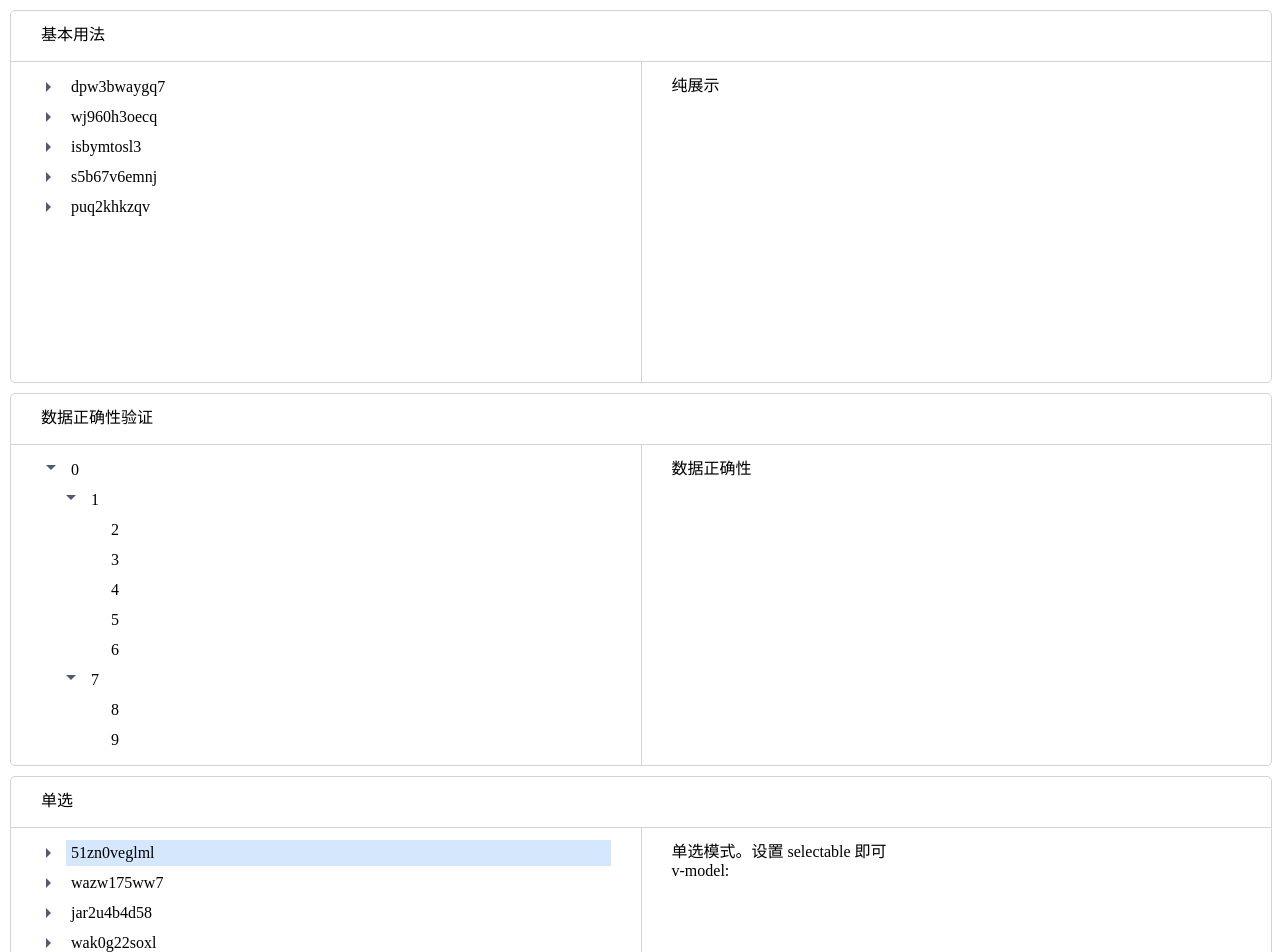
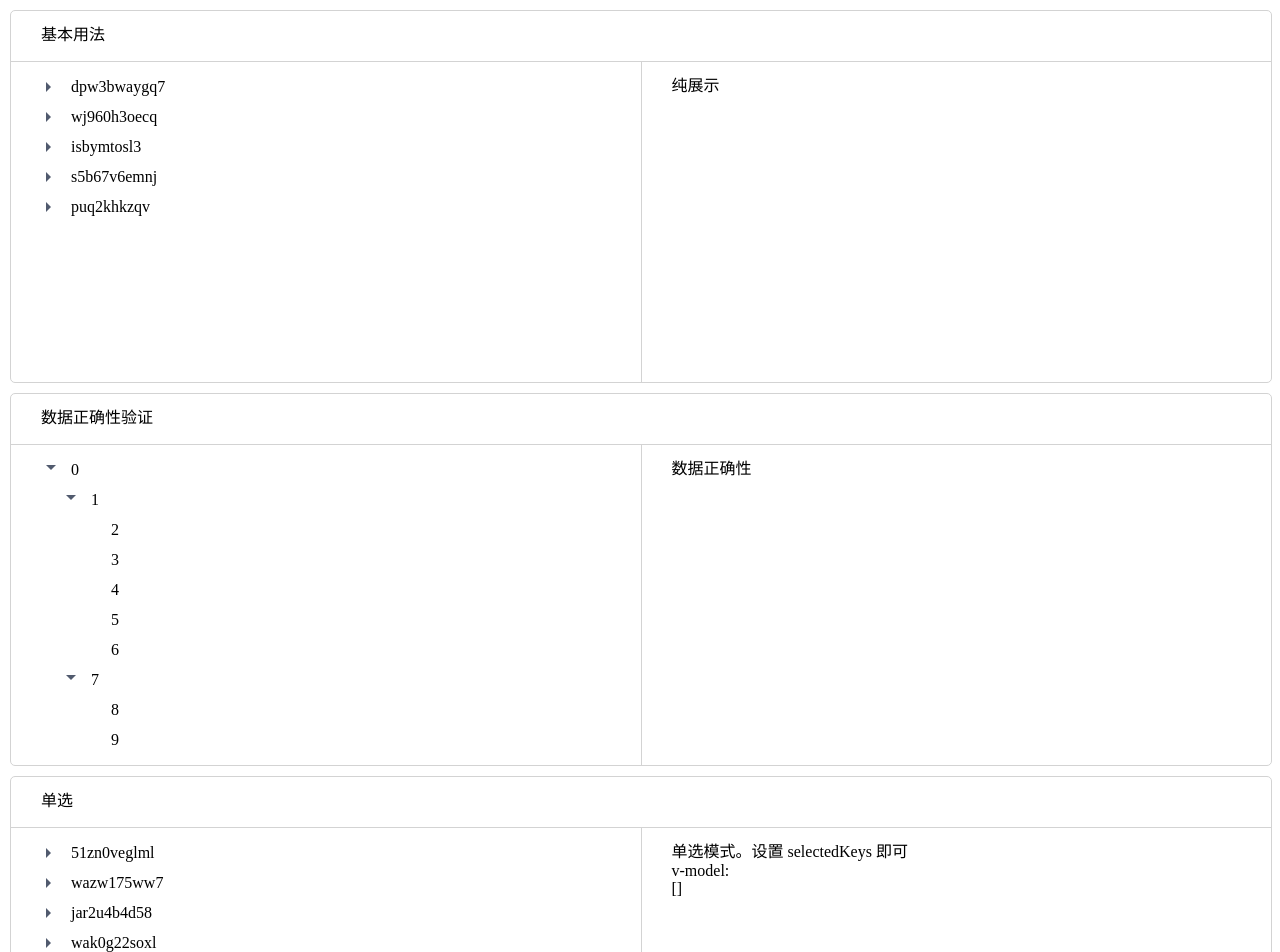
Before and after one commit to Teaghy/vtree2, a Vue app: page / in a window 1280 px wide. Shown: the top 952 px of the page. Built offline with nearby package versions, Linux system fonts and the light colour scheme.

Commit message:
feat: 节点中的selected与checked去除, 通过checkedKeys 与 selectedKeys实现

```diff
--- a/example/Feature.vue
+++ b/example/Feature.vue
@@ -46,16 +46,17 @@
         <div class="interface">
           <div style="height: 300px;">
             <CTree
-              v-model="selectableValue"
+              :selected-keys.sync="selectedKeys"
               :data="selectable"
+              multiple
               selectable
             ></CTree>
           </div>
         </div>
         <div class="desc">
-          单选模式。设置 selectable 即可<br/>
+          单选模式。设置 selectedKeys 即可<br/>
           v-model: <br/>
-          {{ selectableValue }}
+          {{ selectedKeys }}
         </div>
       </div>
     </div>
@@ -285,6 +286,8 @@ export default {
       // selectableValue: selectableData[0].id,
       selectableValue: '',
 
+      selectedKeys: [],
+
       // 多选
       showCheckable: true,
       checkable: checkableData,
--- a/src/components/Tree.vue
+++ b/src/components/Tree.vue
@@ -186,15 +186,26 @@ export default (Vue as VueConstructor<Vue & {
   },
   props: {
     /** 单选模式下为字符串或数字，多选模式下为数组或者以 separator 分隔的字符串。当即可单选又可多选时，value 是多选的值 */
-    value: [
-      String,
-      Number,
-      Array as () => TreeNodeKeyType[],
-    ],
+    // value: [
+    //   String,
+    //   Number,
+    //   Array as () => TreeNodeKeyType[],
+    // ],
 
     /** 传入的树数据。数据量大时，不建议通过 props 传入数据，建议用 `setData` 方法代替 */
     data: {
       type: Array as () => AnyPropsArrayType,
+      default: () => [],
+    },
+
+    /** 传入的树数据。数据量大时，不建议通过 props 传入数据，建议用 `setData` 方法代替 */
+    selectedKeys: {
+      type: Array as () => TreeNodeKeyType[],
+      default: () => [],
+    },
+
+    checkedKeys: {
+      type: Array as () => TreeNodeKeyType[],
       default: () => [],
     },
 
@@ -229,10 +240,10 @@ export default (Vue as VueConstructor<Vue & {
     },
 
     /** 多选模式下 value 分隔符 */
-    separator: {
-      type: String,
-      default: ',',
-    },
+    // separator: {
+    //   type: String,
+    //   default: ',',
+    // },
 
     /** 是否显示选择框 */
     checkable: {
@@ -416,7 +427,8 @@ export default (Vue as VueConstructor<Vue & {
     },
   },
   data () {
-    const valueCache = Array.isArray(this.value) ? this.value.concat() : this.value
+    // const valueCache = Array.isArray(this.value) ? this.value.concat() : this.value
+    const valueCache = Array.isArray(this.selectedKeys) ? this.selectedKeys.concat() : this.selectedKeys
     return {
       /** 未加载选中的节点，展示已选时生成，其他情况下没用 */
       unloadCheckedNodes: ([] as TreeNodeType[]),
@@ -591,16 +603,14 @@ export default (Vue as VueConstructor<Vue & {
     /** 使用此方法重置树数据，可避免大量数据被 vue 监听 */
     setData (data: AnyPropsArrayType): void {
       this.resetSpaceHeights()
-      let checkableUnloadKeys: TreeNodeKeyType | TreeNodeKeyType[] | null = null
-      let selectableUnloadKey: TreeNodeKeyType | null = null
+      let checkableUnloadKeys: TreeNodeKeyType[] | null = null
+      let selectableUnloadKey: TreeNodeKeyType[] | null = null
       if (this.checkable) {
-        if (Array.isArray(this.value)) {
-          checkableUnloadKeys = this.value.concat()
-        } else if (typeof this.value === 'string') {
-          checkableUnloadKeys = this.value === '' ? [] : this.value.split(this.separator)
-        }
-      } else if (this.selectable && !Array.isArray(this.value)) {
-        selectableUnloadKey = this.value
+          checkableUnloadKeys = this.checkedKeys.concat()
+      }
+
+      if (this.selectedKeys.length) {
+        selectableUnloadKey = this.selectedKeys.concat();
       }
       this.nonReactive.store.setData(data, selectableUnloadKey, checkableUnloadKeys as TreeNodeKeyType[])
       this.updateExpandedKeys()
@@ -710,7 +720,7 @@ export default (Vue as VueConstructor<Vue & {
       if (!this.checkable) return
       showUnloadCheckedNodes = showUnloadCheckedNodes == null ? this.showUnloadCheckedNodes : showUnloadCheckedNodes
       const checkedNodesCache = this.nonReactive.store.getCheckedNodes()
-      this.nonReactive.store.filter('', (keyword, node) => node.checked)
+      this.nonReactive.store.filter('', (keyword, node) => node._checked)
       if (!showUnloadCheckedNodes) return
       const unloadKeys = this.nonReactive.store.getUnloadCheckedKeys()
       if (unloadKeys.length) {
@@ -795,7 +805,7 @@ export default (Vue as VueConstructor<Vue & {
       if (this.unloadCheckedNodes.length) {
         const unloadKeys = this.nonReactive.store.getUnloadCheckedKeys()
         this.unloadCheckedNodes.forEach((node) => {
-          node.checked = unloadKeys.indexOf(node[this.keyField]) > -1
+          node._checked = unloadKeys.indexOf(node[this.keyField]) > -1
         })
       }
     },
@@ -803,11 +813,11 @@ export default (Vue as VueConstructor<Vue & {
     //#region Handle node events
     handleNodeCheck (node: TreeNodeType): void {
       if (!this.cascade && this.enableLeafOnly && !node.isLeaf) return
-      this.nonReactive.store.setChecked(node[this.keyField], node.indeterminate ? false : !node.checked, true, true, true)
+      this.nonReactive.store.setChecked(node[this.keyField], node.indeterminate ? false : !node._checked, true, true, true)
     },
     handleNodeSelect (node: TreeNodeType): void {
       if (this.enableLeafOnly && !node.isLeaf) return
-      this.nonReactive.store.setSelected(node[this.keyField], !node.selected, true, true, this.multiple)
+      this.nonReactive.store.setSelected(node[this.keyField], !node._selected, true, true, this.multiple)
     },
     handleNodeExpand (node: TreeNodeType): void {
       this.updateBeforeExpand(node)
@@ -842,16 +852,9 @@ export default (Vue as VueConstructor<Vue & {
     emitCheckableInput (checkedNodes: TreeNodeType[], checkedKeys: TreeNodeKeyType[]): void {
       if (this.checkable) {
         // 多选
-        let emitValue: TreeNodeKeyType[] | string = checkedKeys
-        if (!Array.isArray(this.value)) {
-          emitValue = emitValue.join(this.separator)
-        }
-        if (Array.isArray(emitValue)) {
-          this.valueCache = emitValue.concat()
-        } else {
-          this.valueCache = emitValue
-        }
-        this.$emit('input', emitValue)
+        // let emitValue: TreeNodeKeyType[] | string = checkedKeys
+
+        this.$emit('update:checked-keys', checkedKeys)
       }
     },
 
@@ -863,7 +866,7 @@ export default (Vue as VueConstructor<Vue & {
         // 单选
         const emitValue: TreeNodeKeyType[] = selectedKeys ? selectedKeys : []
         this.valueCache = emitValue
-        this.$emit('input', emitValue)
+        this.$emit('update:selected-keys', emitValue)
       }
     },
 
@@ -1079,33 +1082,46 @@ export default (Vue as VueConstructor<Vue & {
     this.initializeNonReactiveData()
   },
   watch: {
-    value (newVal: VModelType) {
-      if (this.checkable) {
-        // 检查是否由 input 事件触发
-        if (sameValue(newVal, this.valueCache)) return
+    selectedKeys (newVal: TreeNodeKeyType[], oldValue:  TreeNodeKeyType[]) {
+      // 检查是否由 input 事件触发
+      if (sameValue(newVal, oldValue)) return
+      this.nonReactive.store.clearSelected(false, false);
+      this.nonReactive.store.setSelectedKeys(newVal as TreeNodeKeyType[])
+    },
+    checkedKeys (newVal: TreeNodeKeyType[], oldValue:  TreeNodeKeyType[]) {
+       // 检查是否由 input 事件触发
+       if (sameValue(newVal, oldValue)) return
+      this.nonReactive.store.clearChecked(false, false);
+      this.nonReactive.store.setCheckedKeys(newVal, true)
+    },
 
-        // 多选
-        let checkedKeys: TreeNodeKeyType[] = []
-        if (Array.isArray(newVal)) {
-          checkedKeys = newVal.concat()
-        } else if (typeof newVal === 'string') {
-          checkedKeys = newVal === '' ? [] : (newVal as string).split(this.separator)
-        }
-        this.nonReactive.store.clearChecked(false, false)
-        this.nonReactive.store.setCheckedKeys(checkedKeys, true)
-      } else if (this.selectable) {
-        // 检查是否由 input 事件触发
-        if (newVal === this.valueCache) return
+    // value (newVal: VModelType) {
+    //   if (this.checkable) {
+    //     // 检查是否由 input 事件触发
+    //     if (sameValue(newVal, this.valueCache)) return
 
-        // 单选
-        const currentSelected = this.nonReactive.store.getSelectedKey()
-        if (newVal !== '' && newVal != null) {
-          this.nonReactive.store.setSelected(newVal as TreeNodeKeyType, true, true, true, this.multiple)
-        } else if ((newVal === '' || newVal == null) && currentSelected) {
-          this.nonReactive.store.setSelected(currentSelected, false, true, true, this.multiple)
-        }
-      }
-    },
+    //     // 多选
+    //     let checkedKeys: TreeNodeKeyType[] = []
+    //     if (Array.isArray(newVal)) {
+    //       checkedKeys = newVal.concat()
+    //     } else if (typeof newVal === 'string') {
+    //       checkedKeys = newVal === '' ? [] : (newVal as string).split(this.separator)
+    //     }
+    //     this.nonReactive.store.clearChecked(false, false)
+    //     this.nonReactive.store.setCheckedKeys(checkedKeys, true)
+    //   } else if (this.selectable) {
+    //     // 检查是否由 input 事件触发
+    //     if (newVal === this.valueCache) return
+
+    //     // 单选
+    //     const currentSelected = this.nonReactive.store.getSelectedKey()
+    //     if (newVal !== '' && newVal != null) {
+    //       this.nonReactive.store.setSelected(newVal as TreeNodeKeyType, true, true, true, this.multiple)
+    //     } else if ((newVal === '' || newVal == null) && currentSelected) {
+    //       this.nonReactive.store.setSelected(currentSelected, false, true, true, this.multiple)
+    //     }
+    //   }
+    // },
     data: {
       deep: true,
       handler (newData: AnyPropsArrayType) {
--- a/src/components/TreeNode.vue
+++ b/src/components/TreeNode.vue
@@ -228,7 +228,7 @@ export default (Vue as VueConstructor<Vue & {
       return [
         `${prefixCls}__checkbox`,
         {
-          [`${prefixCls}__checkbox_checked`]: this.data.checked,
+          [`${prefixCls}__checkbox_checked`]: this.data._checked,
           [`${prefixCls}__checkbox_indeterminate`]: this.data.indeterminate,
           [`${prefixCls}__checkbox_disabled`]: this.disableAll || this.data.disabled,
         },
@@ -238,7 +238,7 @@ export default (Vue as VueConstructor<Vue & {
       return [
         `${prefixCls}__title`,
         {
-          [`${prefixCls}__title_selected`]: this.data.selected,
+          [`${prefixCls}__title_selected`]: this.data._selected,
           [`${prefixCls}__title_disabled`]: this.disableAll || this.data.disabled,
         },
       ]
@@ -348,7 +348,7 @@ export default (Vue as VueConstructor<Vue & {
       this.$emit('click', this.fullData, e)
       if (this.selectable) {
         if (this.disableAll || this.data.disabled) return
-        if (this.data.selected && !this.unselectOnClick) return
+        if (this.data._selected && !this.unselectOnClick) return
         this.$emit('select', this.fullData, e)
       } else if (this.checkable) {
         this.handleCheck()
--- a/src/components/TreeSearch.vue
+++ b/src/components/TreeSearch.vue
@@ -366,7 +366,7 @@ export default (
       let isInterrupted = false;
       for (let i = 0; i < length; i++) {
         const node = currentVisibleNodes[i];
-        if (node.checked) {
+        if (node._checked) {
           hasChecked = true;
         } else {
           hasUnchecked = true;
--- a/src/store/tree-store.ts
+++ b/src/store/tree-store.ts
@@ -88,7 +88,7 @@ export default class TreeStore {
     this.flatData = this.flatData.slice(0, insertIndex).concat(insertNodes, this.flatData.slice(insertIndex))
   }
 
-  setData (data: ITreeNodeOptions[], selectableUnloadKey: TreeNodeKeyType | null = null, checkableUnloadKeys: TreeNodeKeyType[] | null = null): void {
+  setData (data: ITreeNodeOptions[], selectableUnloadKey: TreeNodeKeyType[] | null = null, checkableUnloadKeys: TreeNodeKeyType[] | null = null): void {
     this.data = data.map((nodeData: ITreeNodeOptions): TreeNode => new TreeNode(nodeData, null, this.options.keyField, !!this.options.load))
     // 清空 mapData
     for (let key in this.mapData) delete this.mapData[key]
@@ -123,8 +123,8 @@ export default class TreeStore {
     if (node.disabled) return
 
     // 首先确定没有变化的情况
-    if (node.checked && value) return // 已经勾选的再次勾选，直接返回
-    if (!node.checked && !node.indeterminate && !value) return // 未勾选且不是半选状态再次设置未勾选，直接返回
+    if (node._checked && value) return // 已经勾选的再次勾选，直接返回
+    if (!node._checked && !node.indeterminate && !value) return // 未勾选且不是半选状态再次设置未勾选，直接返回
 
     if (this.options.cascade) {
       // 向下勾选，包括自身
@@ -132,11 +132,11 @@ export default class TreeStore {
       // 向上勾选父节点直到根节点
       this.checkNodeUpward(node)
     } else {
-      node.checked = value
+      node._checked = value
     }
 
     if (triggerEvent) {
-      if (node.checked) {
+      if (node._checked) {
         this.emit('check', node)
       } else {
         this.emit('uncheck', node)
@@ -249,31 +249,31 @@ export default class TreeStore {
     if (!node) return this.setUnloadSelected(key, value, triggerEvent, triggerDataChange, isMultiple)
     if (node.disabled) return
 
-    if (node.selected === value) return // 当前节点已经是将要设置的状态，直接返回
+    if (node._selected === value) return // 当前节点已经是将要设置的状态，直接返回
 
     if (this.currentSelectedKeys?.includes(key)) { // 设置的节点即当前已选中节点
       if (!value) { // 取消当前选中节点
-        node.selected = value
+        node._selected = value
         this.currentSelectedKeys = this.currentSelectedKeys.filter(item => item !== key)
       }
     } else { // 设置的节点不是当前已选中节点，要么当前没有选中节点，要么当前有选中节点
       if (value) {
         if (this.currentSelectedKeys === null) { // 当前没有选中节点
-          node.selected = value
+          node._selected = value
           this.currentSelectedKeys = [node[this.options.keyField]]
         } else {
           if (isMultiple) {
             // 多选不需要让其他节点的select状态变化
-            node.selected = value
+            node._selected = value
             this.currentSelectedKeys.push(node[this.options.keyField])
           } else {
             // 单选需要取消其它选中
             this.currentSelectedKeys.forEach(itemKey => {
               if (this.mapData[itemKey]) {
-                this.mapData[itemKey].selected = false
+                this.mapData[itemKey]._selected = false
               }
             });
-            node.selected = value
+            node._selected = value
             this.currentSelectedKeys = [node[this.options.keyField]]
           }
 
@@ -282,7 +282,7 @@ export default class TreeStore {
     }
 
     if (triggerEvent) {
-      if (node.selected) {
+      if (node._selected) {
         this.emit('select', node)
       } else {
         this.emit('unselect', node)
@@ -422,7 +422,7 @@ export default class TreeStore {
               node.setChildren(children)
               // 如果单选选中的值为空，则允许后续数据覆盖单选 value
               const currentCheckedKeys = this.getCheckedKeys()
-              const flattenChildren = this.flattenData(node.children, this.getSelectedKey === null)
+              const flattenChildren = this.flattenData(node.children)
               this.insertIntoFlatData(parentIndex + 1, flattenChildren)
               // 如果有未加载的选中节点，判断其是否已加载
               this.setUnloadCheckedKeys(currentCheckedKeys)
@@ -525,7 +525,7 @@ export default class TreeStore {
       const result: TreeNode[] = []
       const traversal = (nodes: TreeNode[]) => {
         nodes.forEach((node) => {
-          if (node.checked) {
+          if (node._checked) {
             result.push(node)
           } else if (!node.isLeaf && node.indeterminate) {
             traversal(node.children)
@@ -536,8 +536,8 @@ export default class TreeStore {
       return result
     } else {
       return this.flatData.filter((node) => {
-        if (ignoreMode === ignoreEnum.parents) return node.checked && node.isLeaf
-        return node.checked
+        if (ignoreMode === ignoreEnum.parents) return node._checked && node.isLeaf
+        return node._checked
       })
     }
   }
@@ -819,7 +819,7 @@ export default class TreeStore {
     this.checkNodeUpward(movingNode)
     this.triggerCheckedChange()
     // 处理单选
-    if (movingNode.selected) {
+    if (movingNode._selected) {
       this.setSelected(movingNode[this.options.keyField], true)
     }
   }
@@ -912,7 +912,7 @@ export default class TreeStore {
    * @param nodes 树状节点数据
    * @param overrideSelected 是否根据数据设置 `selected`
    */
-  private flattenData (nodes: TreeNode[], overrideSelected: boolean = true, result: TreeNode[] = []): TreeNode[] {
+  private flattenData (nodes: TreeNode[], result: TreeNode[] = []): TreeNode[] {
     const length = nodes.length
     for (let i = 0; i < length; i++) {
       const node = nodes[i]
@@ -923,20 +923,20 @@ export default class TreeStore {
       }
       this.mapData[key] = node
 
-      // 如果数据上就是选中的，则更新节点状态
-      if (node.checked && this.options.cascade) {
-        // 向下勾选，包括自身
-        this.checkNodeDownward(node, true)
-        // 向上勾选父节点直到根节点
-        this.checkNodeUpward(node)
-      }
+      // // 如果数据上就是选中的，则更新节点状态   ----去除节点中的select选项
+      // if (node.checked && this.options.cascade) {
+      //   // 向下勾选，包括自身
+      //   this.checkNodeDownward(node, true)
+      //   // 向上勾选父节点直到根节点
+      //   this.checkNodeUpward(node)
+      // }
 
-      if (node.selected && overrideSelected) {
-        // this.clearSelected(false, false)
-        this.currentSelectedKeys?.push(node[this.options.keyField])
-        // todo
-        // this.emit('selected-change', node, this.currentSelectedKey)
-      }
+      // if (node.selected && overrideSelected) {
+      //   // this.clearSelected(false, false)
+      //   this.currentSelectedKeys?.push(node[this.options.keyField])
+      //   // todo
+      //   // this.emit('selected-change', node, this.currentSelectedKey)
+      // }
 
       if ((this.options.defaultExpandAll || node.expand) && !this.options.load && !node.isLeaf) {
         node.expand = false
@@ -944,7 +944,7 @@ export default class TreeStore {
       }
 
       if (node.children.length) {
-        this.flattenData(node.children, overrideSelected, result)
+        this.flattenData(node.children, result)
       }
     }
     return result
@@ -966,7 +966,7 @@ export default class TreeStore {
       if (!node.disabled) {
         // 正在过滤，若被过滤节点不可勾选，且节点过滤后不可见，则直接返回
         if (filtering && !this.options.filteredNodeCheckable && !node._filterVisible) return
-        node.checked = value
+        node._checked = value
         node.indeterminate = false
       }
     } else {
@@ -998,20 +998,20 @@ export default class TreeStore {
     let isInterrupted = false
     for (let i = 0; i < length; i++) {
       const child = node.children[i]
-      if (child.checked) {
+      if (child._checked) {
         hasChecked = true
       } else {
         hasUnchecked = true
       }
       if ((hasChecked && hasUnchecked) || child.indeterminate) {
         isInterrupted = true
-        node.checked = false
+        node._checked = false
         node.indeterminate = true
         break
       }
     }
     if (!isInterrupted) {
-      node.checked = hasChecked
+      node._checked = hasChecked
       node.indeterminate = false
     }
   }
```
Also changed, not shown: 1 other file (tests, documents, lock files or other folders).
